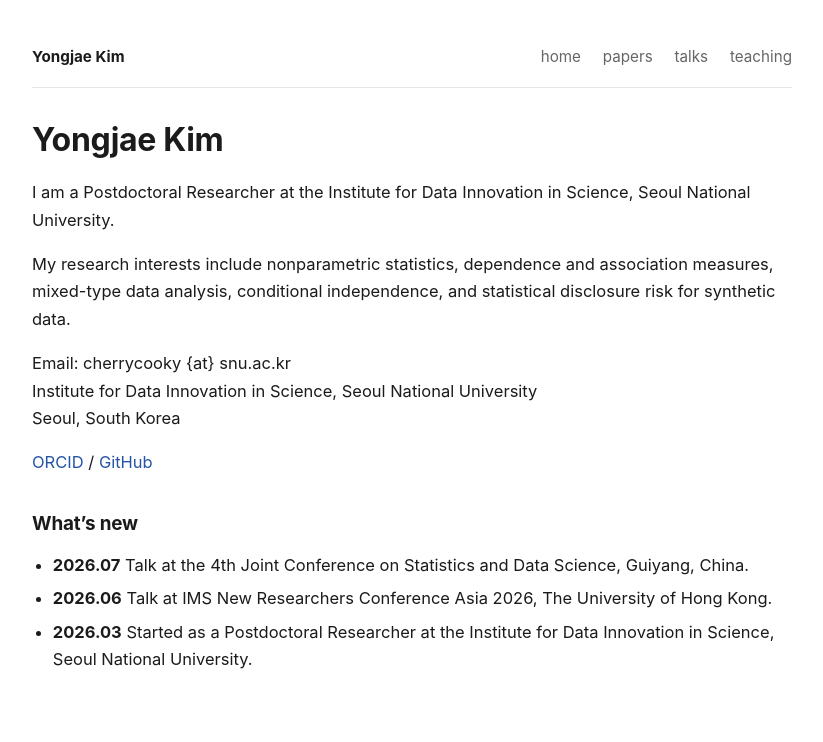
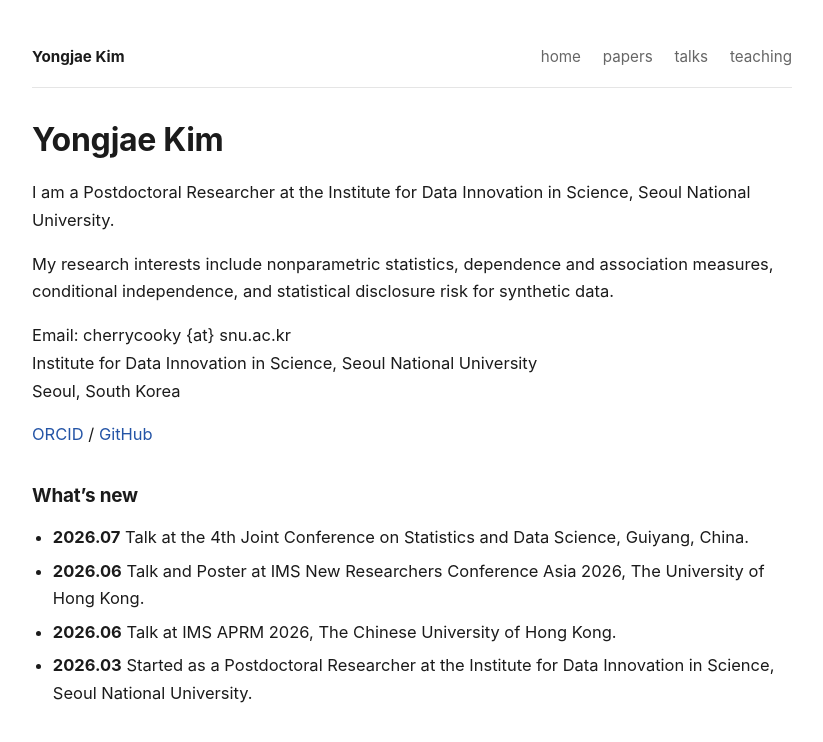
Before and after one commit to cherrrycooky/cherrrycooky.github.io, a Jekyll site: the page built from index.markdown, in a window 1280 px wide. Shown: the top 742 px of the page, without its empty margins (228-1051 px from the left). Built offline with Jekyll 4.4.1, drawn with Linux system fonts in a browser that asks for light colours.

Commit message:
Update index.markdown

```diff
--- a/index.markdown
+++ b/index.markdown
@@ -7,7 +7,7 @@ title: Home
 
 I am a Postdoctoral Researcher at the Institute for Data Innovation in Science, Seoul National University.
 
-My research interests include nonparametric statistics, dependence and association measures, mixed-type data analysis, conditional independence, and statistical disclosure risk for synthetic data.
+My research interests include nonparametric statistics, dependence and association measures, conditional independence, and statistical disclosure risk for synthetic data.
 
 Email: cherrycooky {at} snu.ac.kr
 Institute for Data Innovation in Science, Seoul National University
@@ -18,5 +18,6 @@ Seoul, South Korea
 ## What's new
 
 - **2026.07** Talk at the 4th Joint Conference on Statistics and Data Science, Guiyang, China.
-- **2026.06** Talk at IMS New Researchers Conference Asia 2026, The University of Hong Kong.
+- **2026.06** Talk and Poster at IMS New Researchers Conference Asia 2026, The University of Hong Kong.
+- **2026.06** Talk at IMS APRM 2026, The Chinese University of Hong Kong.
 - **2026.03** Started as a Postdoctoral Researcher at the Institute for Data Innovation in Science, Seoul National University.
```
